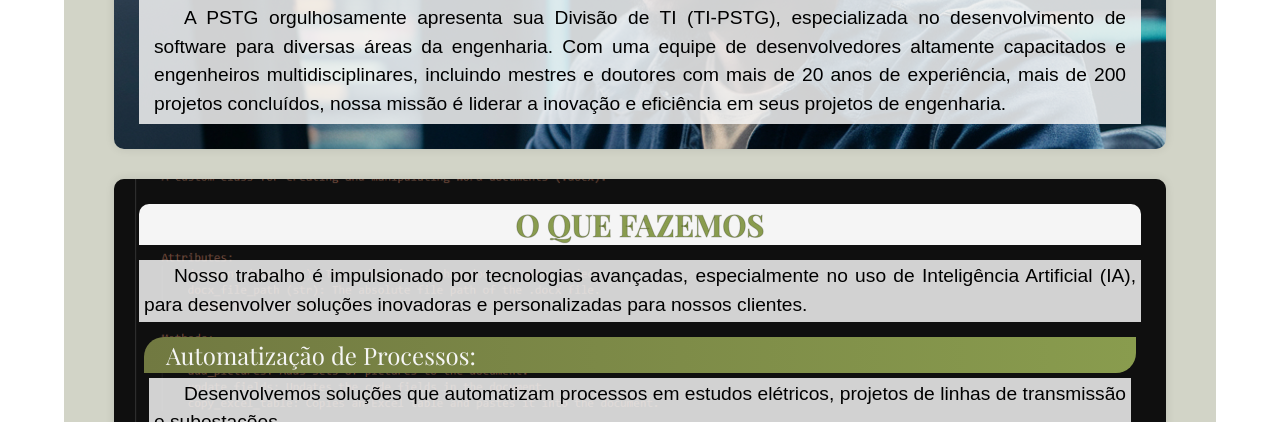
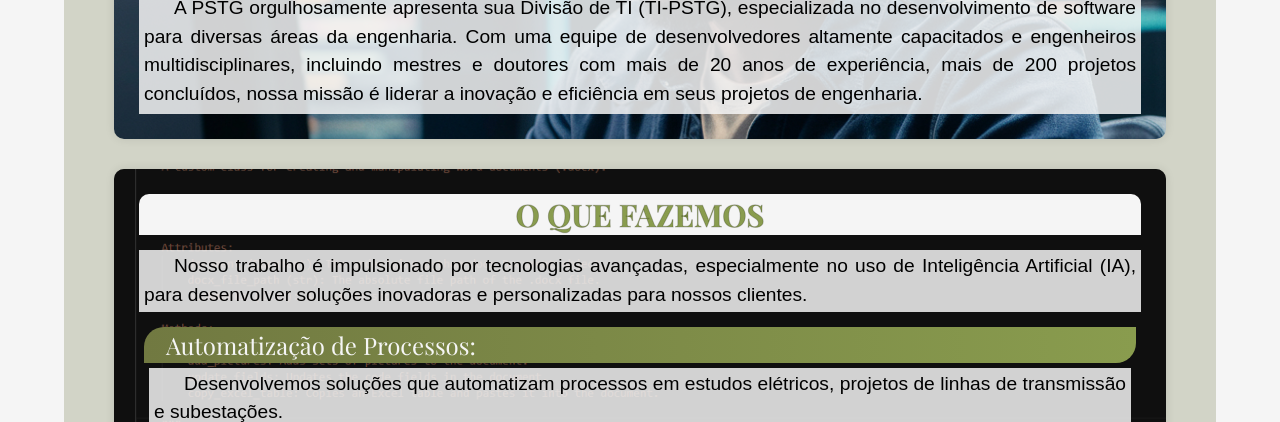
Before and after one commit to geraldoblc/pstgsite, a plain HTML site: page index.html in a window 1280 px wide. Shown: the part 678-1100 px from the top of the page. Drawn offline with nearby package versions, Linux system fonts and the light colour scheme; a web font is replaced by a local one.

Commit message:
Update CSS styles, fix image margins, and improve header layout

```diff
--- a/css/desktop.css
+++ b/css/desktop.css
@@ -32,7 +32,7 @@
     main {
         min-width: 720px;
         max-width: 1112px;
-        margin-top: -18px;
+        margin-top: -19px;
         font-size: 1.2em;
     }
     #activities {
--- a/css/style.css
+++ b/css/style.css
@@ -34,6 +34,7 @@
 
 body {
     font-family: var(--fonte-padrao);
+    background-color: var(--color7);
 }
 
 .fixed-header {
@@ -96,7 +97,7 @@
     width: 100%;
     min-height: 90px;
     margin-bottom: -5px;
-    padding-top: 78px;
+    padding-top: 77px;
 }
 
 main {
@@ -106,7 +107,7 @@
     margin: auto;
     padding: 0 20px;
     margin-top: -24px;
-    margin-bottom: -24px;
+    margin-bottom: -25px;
 }
 
 section {
@@ -136,6 +137,7 @@
 
 .welcome h1 {
     color: black;
+    font-size: 1.25em;
     margin-top: 20px;
     margin-bottom: -8px;
     background-color: var(--color6);
@@ -202,7 +204,7 @@
     background-color: rgba(245, 245, 245, 0.85);
 }
 
-.initial p, .final p {
+.final p {
     padding: 5px 15px;
 }
 
```
Also changed, not shown: 1 other file.
